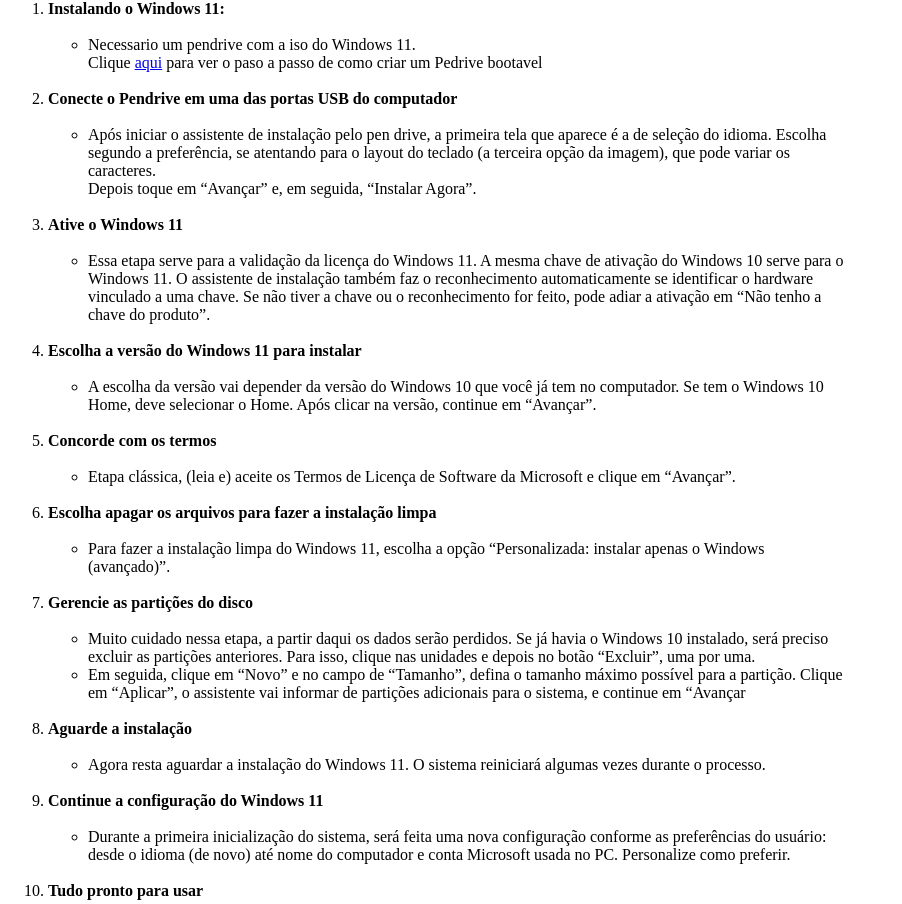
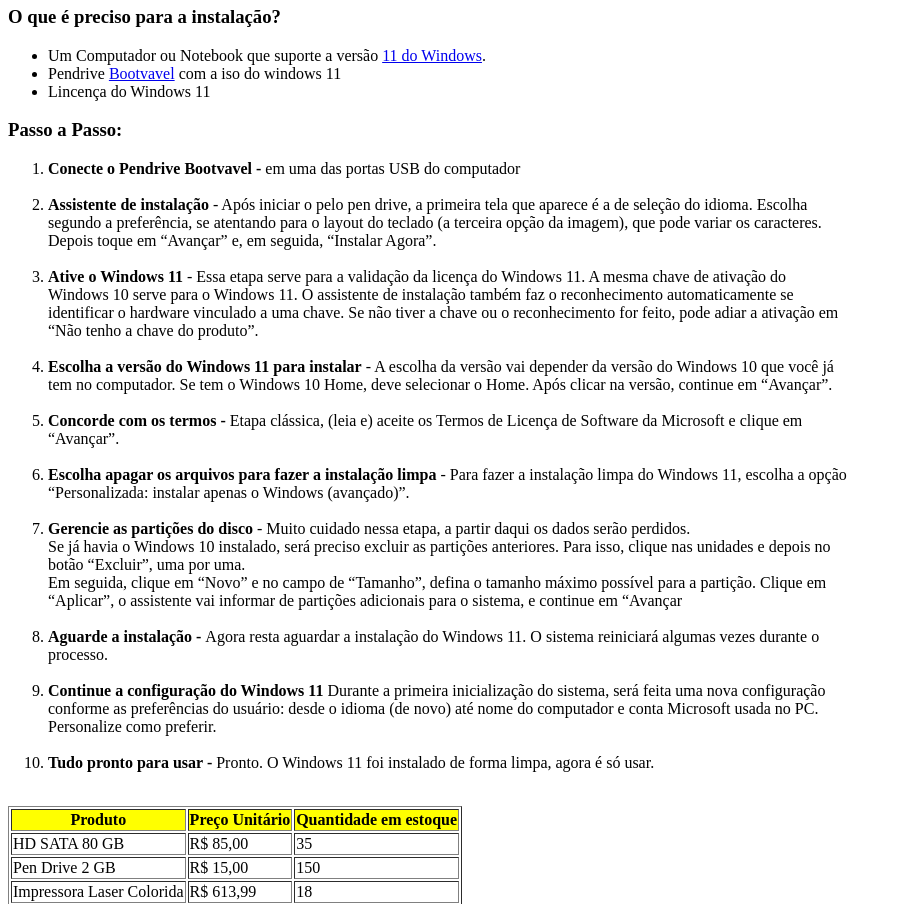
Before and after one commit to dev-anjos/Exericio-aula-6, a plain HTML site: page Exercicio-aula-6/index.html in a window 1280 px wide. Shown: the part 121-1025 px from the top of the page, without its empty margins (0-902 px from the left). Drawn offline with Linux system fonts and the light colour scheme.

Commit message:
Subindo as alteraçôes no codigo para aprovação do instrutor

```diff
--- a/Exercicio-aula-6/index.html
+++ b/Exercicio-aula-6/index.html
@@ -10,69 +10,41 @@
 <body>
     <header>
         <h1>CoderInfo - Instale o windows 11 em apenas 10 passos</h1>
-        <h3>Instalação Limpa</h3>
+        <h2>Instalação Limpa</h2>
     </header>
     <section>
+        <h3>O que é preciso para a instalação?</h4>  <!--"receita"-->
+        <ul>
+            <li>Um Computador ou Notebook que suporte a versão <a href="https://tecnoblog.net/responde/windows-11-e-incompativel-saiba-os-requisitos-e-como-resolver/">11 do Windows</a>.</li>
+            <li>Pendrive <a href="https://tecnoblog.net/responde/boot-pen-drive-windows-mac/">Bootvavel</a> com a iso do windows 11</li>
+            <li>Lincença do Windows 11</li>
+        </ul>
+
+        <h3>Passo a Passo:</h4> <!--Passo a Passo da "Receita"-->
         <ol style="width: 800px;">
-            <li><strong>Instalando o Windows 11:</strong></li><br>
-            <ul>
-                <li>Necessario um pendrive com a iso do Windows 11.<br> Clique <a target="_blank" href="https://tecnoblog.net/responde/boot-pen-drive-windows-mac/">aqui</a> para ver o paso a passo de como criar um Pedrive bootavel</li>
-            </ul><br>
-
-            <li><strong>Conecte o Pendrive em uma das portas USB do computador</strong></li><br>
-            <ul>
-                <li>Após iniciar o assistente de instalação pelo pen drive, a primeira tela que aparece é a de seleção do idioma. Escolha segundo a preferência, se atentando para o layout do teclado (a terceira opção da imagem), que pode variar os caracteres. <br>Depois toque em “Avançar” e, em seguida, “Instalar Agora”.</li>
-            </ul><br>
-
-            <li><strong>Ative o Windows 11</strong></li><br>
-            <ul>
-                <li>Essa etapa serve para a validação da licença do Windows 11. A mesma chave de ativação do Windows 10 serve para o Windows 11. O assistente de instalação também faz o reconhecimento automaticamente se identificar o hardware vinculado a uma chave. Se não tiver a chave ou o reconhecimento for feito, pode adiar a ativação em “Não tenho a chave do produto”.</li>
-            </ul><br>
-
-            <li><strong>Escolha a versão do Windows 11 para instalar</strong></li><br>
-            <ul>
-                <li>A escolha da versão vai depender da versão do Windows 10 que você já tem no computador. Se tem o Windows 10 Home, deve selecionar o Home. Após clicar na versão, continue em “Avançar”.</li>
-            </ul><br>
-
-            <li><strong>Concorde com os termos</strong></li><br>
-            <ul>
-                <li>Etapa clássica, (leia e) aceite os Termos de Licença de Software da Microsoft e clique em “Avançar”.</li>
-            </ul><br>
-
-            <li><strong>Escolha apagar os arquivos para fazer a instalação limpa</strong></li><br>
-            <ul>
-                <li>Para fazer a instalação limpa do Windows 11, escolha a opção “Personalizada: instalar apenas o Windows (avançado)”.</li>
-            </ul><br>
-
-            <li><strong>Gerencie as partições do disco</strong></li><br>
-            <ul>
-                <li>Muito cuidado nessa etapa, a partir daqui os dados serão perdidos. Se já havia o Windows 10 instalado, será preciso excluir as partições anteriores. Para isso, clique nas unidades e depois no botão “Excluir”, uma por uma.</li>
-                <li>Em seguida, clique em “Novo” e no campo de “Tamanho”, defina o tamanho máximo possível para a partição. Clique em “Aplicar”, o assistente vai informar de partições adicionais para o sistema, e continue em “Avançar</li>
-            </ul><br>
-
-            <li><strong>Aguarde a instalação</strong></li><br>
-            <ul>
-                <li>Agora resta aguardar a instalação do Windows 11. O sistema reiniciará algumas vezes durante o processo.</li>
-            </ul><br>
-
-            <li><strong>Continue a configuração do Windows 11</strong></li><br>
-            <ul>
-                <li>Durante a primeira inicialização do sistema, será feita uma nova configuração conforme as preferências do usuário: desde o idioma (de novo) até nome do computador e conta Microsoft usada no PC. Personalize como preferir.</li>
-            </ul><br>
-
-            <li><strong>Tudo pronto para usar</strong></li><br>
-            <ul>
-                <li>Pronto. O Windows 11 foi instalado de forma limpa, agora é só usar.</li>
-            </ul><br>
+            <li><b>Conecte o Pendrive Bootvavel -</b> em uma das portas USB do computador</li><br>
+            <li><b>Assistente de instalação</b> - Após iniciar o  pelo pen drive, a primeira tela que aparece é a de seleção do idioma. Escolha segundo a preferência, se atentando para o layout do teclado (a terceira opção da imagem), que pode variar os caracteres. Depois toque em “Avançar” e, em seguida, “Instalar Agora”.</li><br>
+            <li><b>Ative o Windows 11</b> - Essa etapa serve para a validação da licença do Windows 11. A mesma chave de ativação do Windows 10 serve para o Windows 11. O assistente de instalação também faz o reconhecimento automaticamente se identificar o hardware vinculado a uma chave. Se não tiver a chave ou o reconhecimento for feito, pode adiar a ativação em “Não tenho a chave do produto”.</li><br>
+            <li><b>Escolha a versão do Windows 11 para instalar</b> - A escolha da versão vai depender da versão do Windows 10 que você já tem no computador. Se tem o Windows 10 Home, deve selecionar o Home. Após clicar na versão, continue em “Avançar”.</li><br>
+            <li><b>Concorde com os termos -</b>  Etapa clássica, (leia e) aceite os Termos de Licença de Software da Microsoft e clique em “Avançar”.</li><br>
+            <li><b>Escolha apagar os arquivos para fazer a instalação limpa</b> - Para fazer a instalação limpa do Windows 11, escolha a opção “Personalizada: instalar apenas o Windows (avançado)”.</li><br>
+            <li><b>Gerencie as partições do disco</b> - Muito cuidado nessa etapa, a partir daqui os dados serão perdidos. <br> Se já havia o Windows 10 instalado, será preciso excluir as partições anteriores. Para isso, clique nas unidades e depois no botão “Excluir”, uma por uma.<br>
+                Em seguida, clique em “Novo” e no campo de “Tamanho”, defina o tamanho máximo possível para a partição. Clique em “Aplicar”, o assistente vai informar de partições adicionais para o sistema, e continue em “Avançar
+            </li><br>
+            <li><b>Aguarde a instalação - </b> Agora resta aguardar a instalação do Windows 11. O sistema reiniciará algumas vezes durante o processo.</li><br>
+            <li><b>Continue a configuração do Windows 11 </b>Durante a primeira inicialização do sistema, será feita uma nova configuração conforme as preferências do usuário: desde o idioma (de novo) até nome do computador e conta Microsoft usada no PC. Personalize como preferir.</li><br>
+            <li><b>Tudo pronto para usar -</b> Pronto. O Windows 11 foi instalado de forma limpa, agora é só usar. </li><br>
         </ol>
     </section>
 
     <section>
         <table border="" >
             <thead style="background-color:yellow;">
-                <th>Produto</th>
-                <th>Preço Unitário</th>
-                <th>Quantidade em estoque</th>
+                <tr>
+                    <th>Produto</th>
+                    <th>Preço Unitário</th>
+                    <th>Quantidade em estoque</th>
+                </tr>
             </thead>
 
             <tbody>
@@ -81,19 +53,16 @@
                     <td>R$ 85,00</td>
                     <td>35</td>
                 </tr>
-
                 <tr>
                     <td>Pen Drive 2 GB</td>
                     <td>R$ 15,00</td>
                     <td>150</td>
                 </tr>
-
                 <tr>
                     <td>Impressora Laser Colorida</td>
                     <td>R$ 613,99</td>
                     <td>18</td>
                 </tr>
-
                 <tr>
                     <td>Monitor LCD 17’</td>
                     <td>R$ 309,00</td>
@@ -114,6 +83,5 @@
         <p>dev-anjos@outlook.com</p>
         <p> Linkedin: <a href="https://www.linkedin.com/in/dev-anjos/" target="_blank" rel="noopener noreferrer">Dev-anjos</a></p>
     </footer>
-
 </body>
 </html>
```
